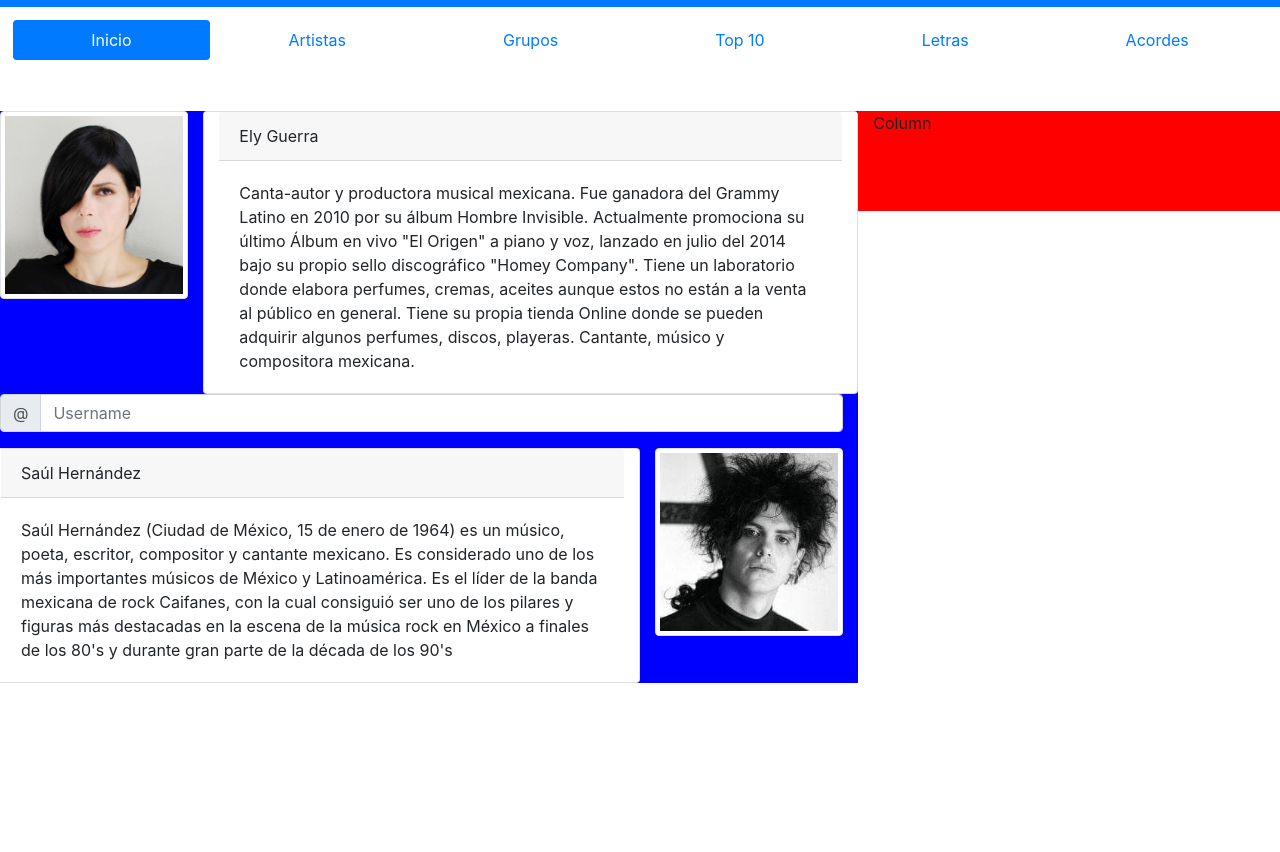
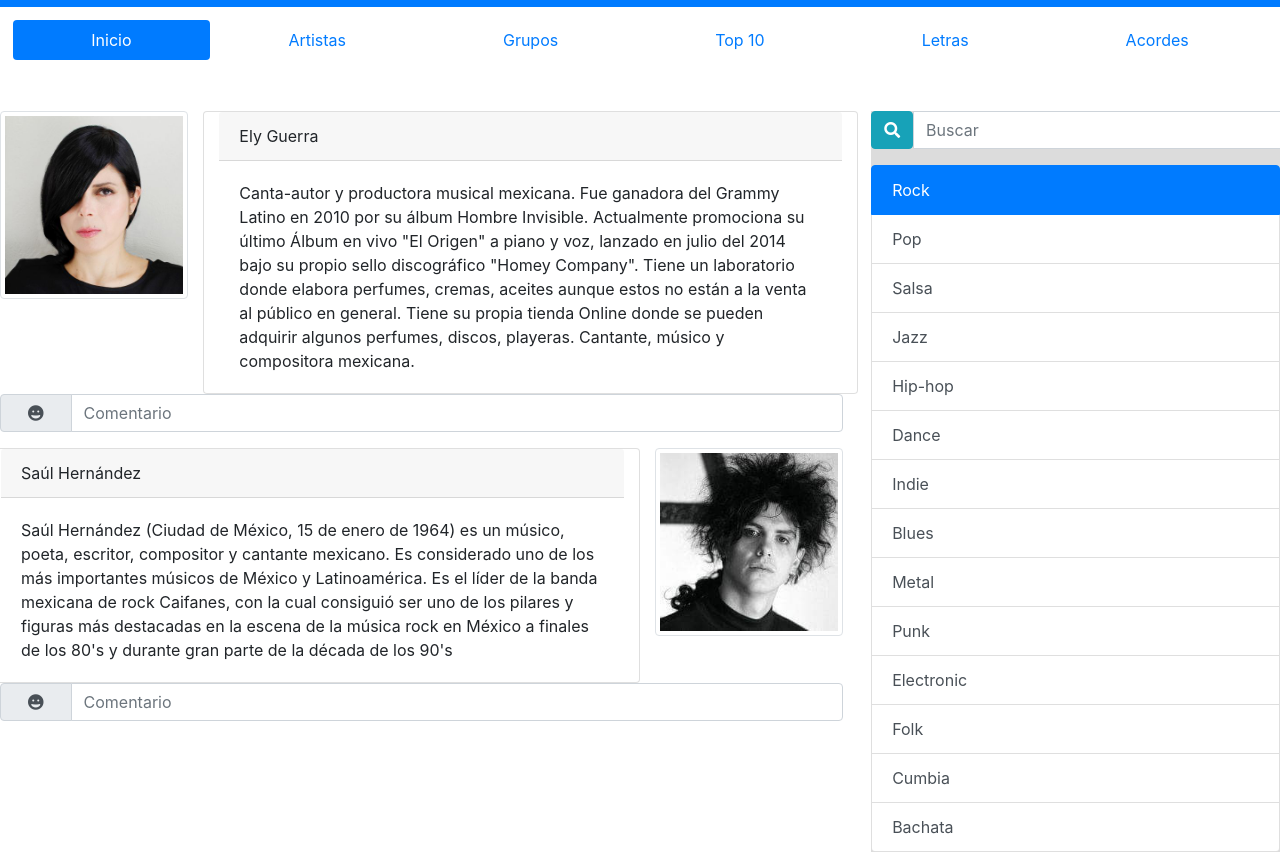
Before and after one commit to porsiempremau/Blogs, a plain HTML site: page Blogs/index.html in a window 1280 px wide. Shown: the part 116-968 px from the top of the page. Before the commit the page ends 800 px from the top, so only its background shows below. Drawn offline with nearby package versions, Linux system fonts and the light colour scheme.

Commit message:
Buscador de primera pagina

```diff
--- a/Blogs/css/estiloPersonalizado.css
+++ b/Blogs/css/estiloPersonalizado.css
@@ -22,3 +22,8 @@ body {
     margin: 0px;
     padding: 0px;
 }
+
+.Buscador{
+    background-color:gainsboro;
+    margin-left:1vw;
+}
--- a/Blogs/index.html
+++ b/Blogs/index.html
@@ -8,6 +8,7 @@
 
     <link rel="stylesheet" href="https://stackpath.bootstrapcdn.com/bootstrap/4.1.3/css/bootstrap.min.css" integrity="sha384-MCw98/SFnGE8fJT3GXwEOngsV7Zt27NXFoaoApmYm81iuXoPkFOJwJ8ERdknLPMO" crossorigin="anonymous">
     <link href="css/estiloPersonalizado.css" rel="stylesheet" />
+    <link rel="stylesheet" href="https://use.fontawesome.com/releases/v5.7.2/css/all.css" integrity="sha384-fnmOCqbTlWIlj8LyTjo7mOUStjsKC4pOpQbqyi7RrhN7udi9RwhKkMHpvLbHG9Sr" crossorigin="anonymous">
 </head>
 <body>
     <div class="Encabezado bg-primary text-white row justify-content-between">
@@ -45,7 +46,7 @@
 
     <div class="ContenedorPrincipal">
         <div class="row">
-            <div id="Contenido" class="col-sm-12 col-md-7 col-lg-8" style="background-color:blue">
+            <div id="Contenido" class="col-sm-12 col-md-7 col-lg-8" >
                 <div class="row">
                     <div class="col-sm-12 col-md-5 col-lg-3">
                         <img src="imagen/Contenido/ElyGuerra.jpg" class="img-fluid img-thumbnail rounded mx-auto d-block" alt="...">
@@ -58,9 +59,11 @@
                     </div>
                     <div class="col-sm-12 input-group mb-3">
                         <div class="input-group-prepend">
-                            <span class="input-group-text" id="basic-addon1">@</span>
+                            <span class="input-group-text" id="basic-addon1">
+                                <i class="fas fa-grin col"></i>
+                            </span>
                         </div>
-                        <input type="text" class="form-control" placeholder="Username" aria-label="Username" aria-describedby="basic-addon1">
+                        <input type="text" class="form-control" placeholder="Comentario" aria-label="Username" aria-describedby="basic-addon1">
                     </div>
                 </div>
                 <div class="row">
@@ -73,10 +76,50 @@
                     <div class="col-sm-12 col-md-5 col-lg-3">
                         <img src="imagen/Contenido/SaulHernandez.jpg" class="img-fluid img-thumbnail rounded mx-auto d-block" alt="...">
                     </div>
+                    <div class="col-sm-12 input-group mb-3">
+                        <div class="input-group-prepend">
+                            <span class="input-group-text" id="basic-addon1">
+                                <i class="fas fa-grin col"></i>
+                            </span>
+                        </div>
+                        <input type="text" class="form-control" placeholder="Comentario" aria-label="Username" aria-describedby="basic-addon1">
+                    </div>
                 </div>
             </div>
 
-            <div class="col d-sm-none d-md-block" style="height:100px; background-color:red">Column</div>
+            <div id="Buscador" class="col d-sm-none d-md-block Buscador" >
+
+                <div class="row">
+                    <div class="input-group mb-3">
+                        <button type="button" class="btn btn-info">
+                            <span class="glyphicon glyphicon-search">
+                                <i class="fas fa-search"></i>
+                            </span>
+                        </button>
+                        <input type="text" class="form-control" placeholder="Buscar" >
+                    </div>
+                </div>
+                <div class="row">
+                    <div class="list-group col-md-12">
+                        <button type="button" class="list-group-item list-group-item-action active">
+                            Rock
+                        </button>
+                        <button type="button" class="list-group-item list-group-item-action">Pop</button>
+                        <button type="button" class="list-group-item list-group-item-action">Salsa</button>
+                        <button type="button" class="list-group-item list-group-item-action">Jazz</button>
+                        <button type="button" class="list-group-item list-group-item-action">Hip-hop</button>
+                        <button type="button" class="list-group-item list-group-item-action">Dance</button>
+                        <button type="button" class="list-group-item list-group-item-action">Indie</button>
+                        <button type="button" class="list-group-item list-group-item-action">Blues</button>
+                        <button type="button" class="list-group-item list-group-item-action">Metal</button>
+                        <button type="button" class="list-group-item list-group-item-action">Punk</button>
+                        <button type="button" class="list-group-item list-group-item-action">Electronic</button>
+                        <button type="button" class="list-group-item list-group-item-action">Folk</button>
+                        <button type="button" class="list-group-item list-group-item-action">Cumbia</button>
+                        <button type="button" class="list-group-item list-group-item-action">Bachata</button>
+                    </div>
+                </div>
+            </div>
         </div>
     </div>
     <script src="https://code.jquery.com/jquery-3.3.1.slim.min.js" integrity="sha384-q8i/X+965DzO0rT7abK41JStQIAqVgRVzpbzo5smXKp4YfRvH+8abtTE1Pi6jizo" crossorigin="anonymous"></script>
```
